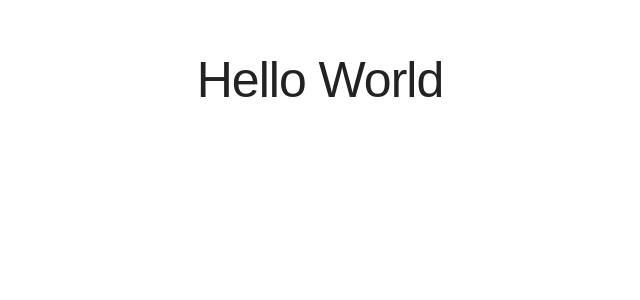
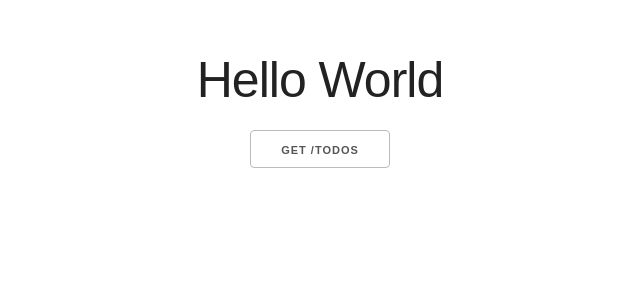
Before and after one commit to chionyan/simple-todo-front-temp, a React (Create React App) app: page / in a window 1280 px wide. Shown: the top 300 px of the page, without its empty margins (320-960 px from the left). Built offline with nearby package versions, Linux system fonts and the light colour scheme; the HTML template or start-up script is replaced by a standard one.

Commit message:
[feature]GET /todos

```diff
--- a/src/App.js
+++ b/src/App.js
@@ -1,10 +1,14 @@
 import React from 'react';
+import { index } from './api';
 
 class App extends React.Component {
   render() {
     return (
       <div className="app">
         <h1>Hello World</h1>
+        <button onClick={() => index().then(json => console.log(json))}>
+          GET /todos
+        </button>
       </div>
     );
   }
--- /dev/null
+++ b/src/api.js
@@ -0,0 +1,5 @@
+const ENDPOINT = 'http://localhost:3000';
+
+export const index = () =>
+  fetch(`${ENDPOINT}/todos`)
+    .then(response => response.json());
```
